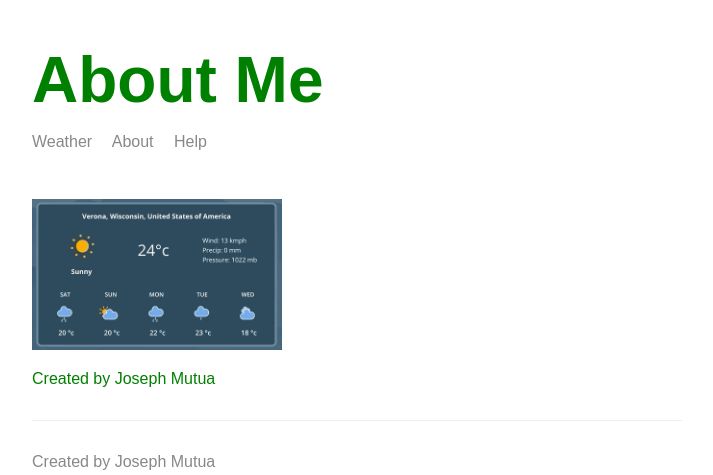
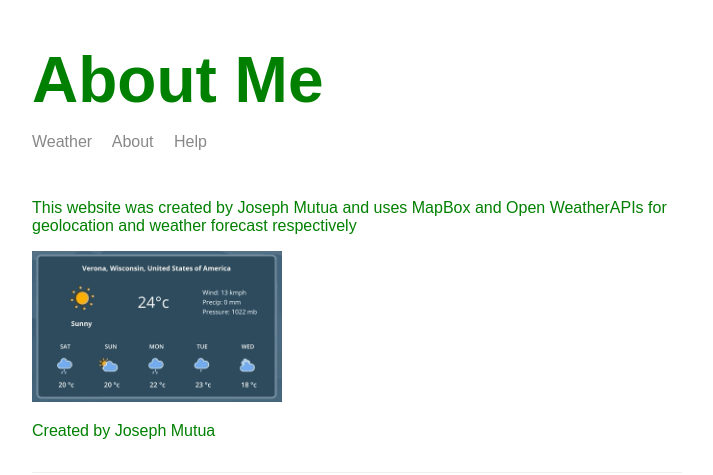
Before and after one commit to Joseph-Mutua/webserver, a Node server app: page /about in a window 1280 px wide. Shown: the top 475 px of the page, without its empty margins (283-996 px from the left). Run offline with Node 20, Linux system fonts and the light colour scheme; some libraries are stand-ins or nearby versions.

Commit message:
Modify About page

```diff
--- a/package.json
+++ b/package.json
@@ -5,7 +5,6 @@
   "main": "index.js",
   "scripts": {
     "start": "node src/app.js"
-
   },
   "author": "",
   "license": "ISC",
--- a/templates/views/about.hbs
+++ b/templates/views/about.hbs
@@ -11,6 +11,7 @@
 
         <div>
             {{>header}}
+            <p>This website was created by Joseph Mutua and uses MapBox and Open WeatherAPIs for geolocation and weather forecast respectively</p>
             <img class="portrait" src="/img/weatherstack-forecast.gif">
             <p>Created by {{name}}</p>
         </div>
```
